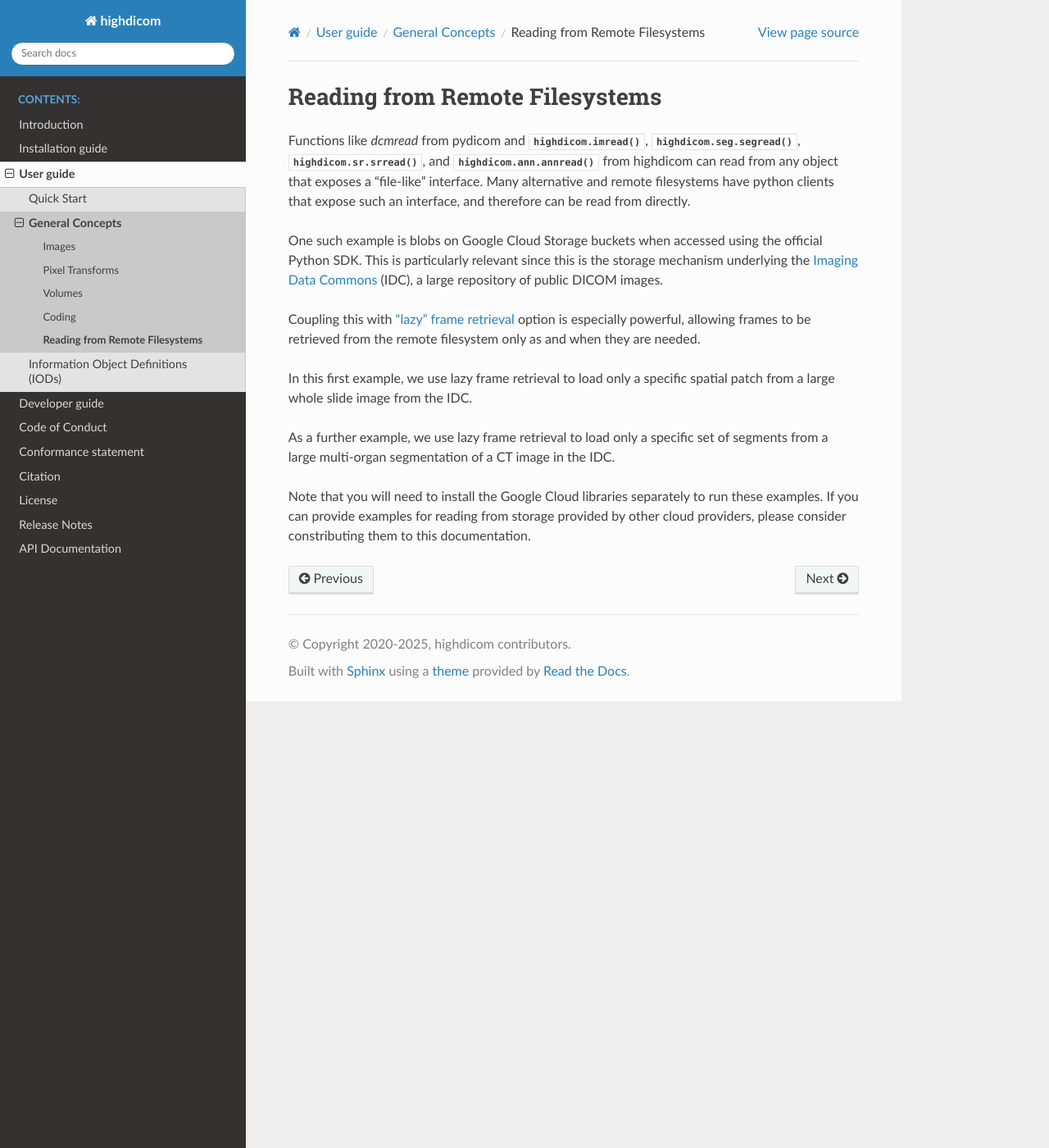
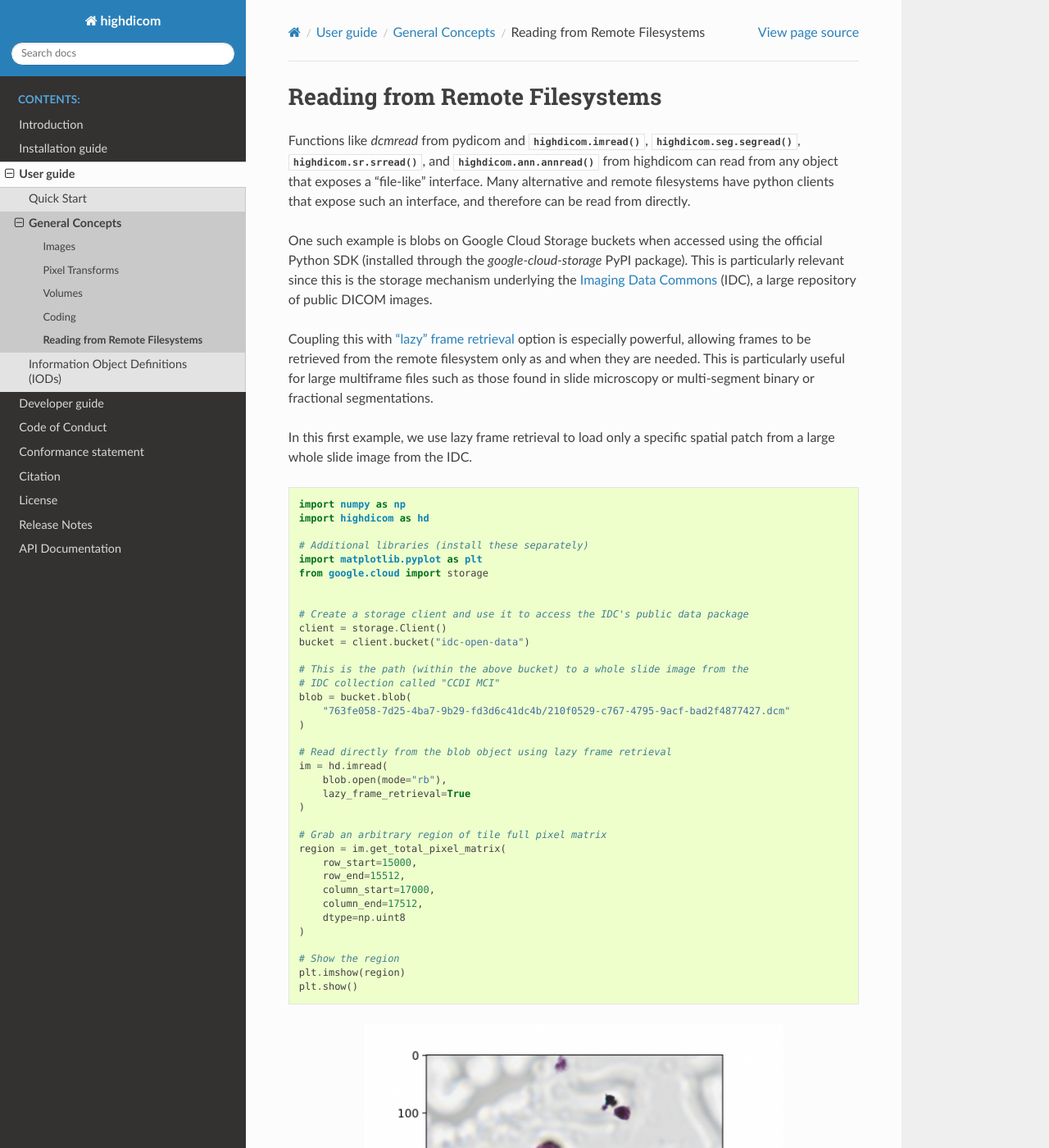
Before and after one commit to ImagingDataCommons/highdicom, a Sphinx documentation site: the page built from docs/remote.rst, in a window 1280 px wide and 1400 px high. Shown: the whole window at 82% size. Built offline with Sphinx 7.4.7 and the Read the Docs theme 3.1.0, drawn with Linux system fonts in a browser that asks for light colours; some of the changed text lies outside the part shown.

Commit message:
Complete doc section on reading remote files

```diff
--- a/docs/remote.rst
+++ b/docs/remote.rst
@@ -11,23 +11,112 @@
 directly.
 
 One such example is blobs on Google Cloud Storage buckets when accessed using
-the official Python SDK. This is particularly relevant since this is the
-storage mechanism underlying the `Imaging Data Commons <IDC>`_ (IDC), a large
-repository of public DICOM images.
+the official Python SDK (installed through the `google-cloud-storage` PyPI
+package). This is particularly relevant since this is the storage mechanism
+underlying the `Imaging Data Commons <IDC>`_ (IDC), a large repository of
+public DICOM images.
 
 Coupling this with :ref:`"lazy" frame retrieval <lazy>` option is especially
 powerful, allowing frames to be retrieved from the remote filesystem only as
-and when they are needed.
+and when they are needed. This is particularly useful for large multiframe
+files such as those found in slide microscopy or multi-segment binary
+or fractional segmentations.
 
 In this first example, we use lazy frame retrieval to load only a specific
 spatial patch from a large whole slide image from the IDC.
 
+.. code-block:: python
+
+  import numpy as np
+  import highdicom as hd
+
+  # Additional libraries (install these separately)
+  import matplotlib.pyplot as plt
+  from google.cloud import storage
+
+
+  # Create a storage client and use it to access the IDC's public data package
+  client = storage.Client()
+  bucket = client.bucket("idc-open-data")
+
+  # This is the path (within the above bucket) to a whole slide image from the
+  # IDC collection called "CCDI MCI"
+  blob = bucket.blob(
+      "763fe058-7d25-4ba7-9b29-fd3d6c41dc4b/210f0529-c767-4795-9acf-bad2f4877427.dcm"
+  )
+
+  # Read directly from the blob object using lazy frame retrieval
+  im = hd.imread(
+      blob.open(mode="rb"),
+      lazy_frame_retrieval=True
+  )
+
+  # Grab an arbitrary region of tile full pixel matrix
+  region = im.get_total_pixel_matrix(
+      row_start=15000,
+      row_end=15512,
+      column_start=17000,
+      column_end=17512,
+      dtype=np.uint8
+  )
+
+  # Show the region
+  plt.imshow(region)
+  plt.show()
+
+.. figure:: images/slide_screenshot.png
+   :width: 512px
+   :alt: Image of retrieved slide region
+   :align: center
+
+   Figure produced by the above code snippet showing an arbitrary spatial
+   region of a slide loaded directly from a Google Cloud bucket
+
 As a further example, we use lazy frame retrieval to load only a specific set
-of segments from a large multi-organ segmentation of a CT image in the IDC.
+of segments from a large multi-organ segmentation of a CT image in the IDC
+stored in binary format (meaning each segment is stored using a separate set of
+frames). See :ref:`seg` for more information on working with DICOM
+segmentations.
 
-Note that you will need to install the Google Cloud libraries separately to run
-these examples. If you can provide examples for reading from storage provided
-by other cloud providers, please consider constributing them to this
-documentation.
+.. code-block:: python
+
+  import highdicom as hd
+
+  # Additional libraries (install these separately)
+  from google.cloud import storage
+
+
+  # Create a storage client and use it to access the IDC's public data package
+  client = storage.Client()
+  bucket = client.bucket("idc-open-data")
+
+  # This is the path (within the above bucket) to a segmentation of a CT series
+  # from IDC collection called "CCDI MCI", containing a large number of
+  # different organs
+  blob = bucket.blob(
+    "3f38511f-fd09-4e2f-89ba-bc0845fe0005/c8ea3be0-15d7-4a04-842d-00b183f53b56.dcm"
+  )
+
+  # Open the blob with "segread" using the "lazy frame retrieval" option
+  seg = hd.seg.segread(
+    blob.open(mode="rb"),
+    lazy_frame_retrieval=True
+  )
+
+  # Find the segment number corresponding to the liver segment
+  selected_segment_numbers = seg.get_segment_numbers(segment_label="Liver")
+
+  # Read in the selected segments lazily
+  volume = seg.get_volume(
+      segment_numbers=selected_segment_numbers,
+      combine_segments=True,
+  )
+
+This works because running the ``.open("rb")`` method on a Blob object returns
+a `BlobReader <blob_reader>`_ object, which has a "file-like" interface
+(specifically the ``seek``, ``read``, and ``tell`` methods). If you can provide
+examples for reading from storage provided by other cloud providers, please
+consider constributing them to this documentation.
 
 .. _IDC: https://portal.imaging.datacommons.cancer.gov/
+.. _blob_reader: https://cloud.google.com/python/docs/reference/storage/latest/google.cloud.storage.fileio.BlobReader
--- a/docs/tid1500.rst
+++ b/docs/tid1500.rst
@@ -21,6 +21,7 @@
 .. figure:: images/tid1500_overview.svg
    :scale: 100 %
    :alt: TID1500 diagram
+   :align: center
 
    Simplified diagram of the structure of the TID1500 template and major
    subtemplates. Note that this is intended to give a quick overview, please
```
Also changed, not shown: docs/images/slide_screenshot.png (added).
